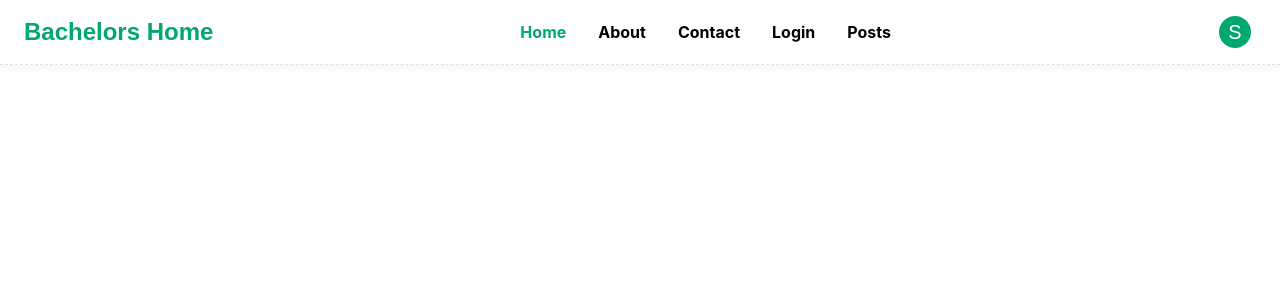
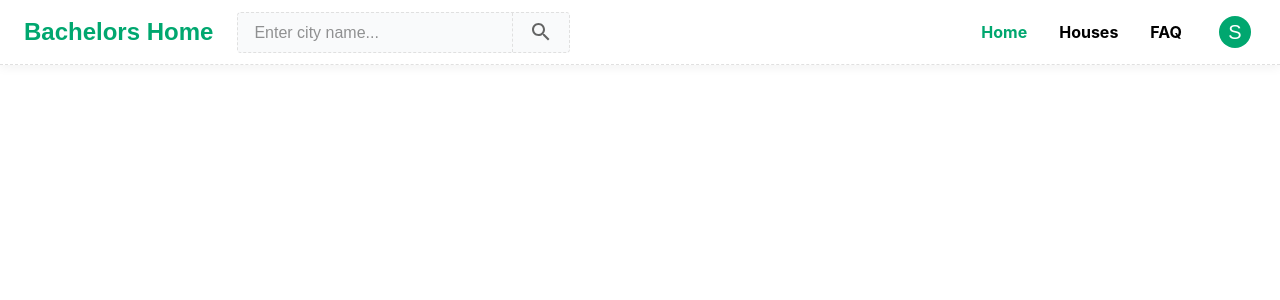
Before and after one commit to Sharif33/Bachelors-Home, a React (Vite) app: page / in a window 1280 px wide. Shown: the top 300 px of the page. Built offline with nearby package versions, Linux system fonts and the light colour scheme.

Commit message:
create searchbar

```diff
--- a/src/components/header/filter-navbar.tsx
+++ /dev/null
@@ -1,76 +0,0 @@
-import { AppBar, Box, Toolbar, Typography } from "@mui/material";
-import { Link, useLocation } from "react-router-dom";
-import AccountMenu from "./account-menu";
-const navItems = [
-  {
-    title: "Home",
-    path: "/",
-  },
-  {
-    title: "About",
-    path: "/about_us",
-  },
-  {
-    title: "Contact",
-    path: "/contact_us",
-  },
-  {
-    title: "Login",
-    path: "/login",
-  },
-  {
-    title: "Posts",
-    path: "/discusion",
-  },
-];
-const FilterNavbar = ({ width }: { width?: number }) => {
-  const { pathname } = useLocation();
-  return (
-    <AppBar
-      position="fixed"
-      sx={{
-        zIndex: (theme) => theme.zIndex.drawer + 1,
-        bgcolor: "transparent",
-        backdropFilter: "blur(20px)",
-        borderBottom: "dashed 1px #e0e0e0",
-        boxShadow: "rgba(0, 0, 0, 0.05) 0px 3px 10px",
-      }}
-    >
-      <Toolbar sx={{ display: "flex", justifyContent: "space-between" }}>
-        <Typography
-          variant="h5"
-          noWrap
-          component="div"
-          width={width}
-          color="#00A76F"
-          fontWeight={700}
-        >
-          Bachelors Home
-        </Typography>
-        <Box>
-          {navItems.map((item) => (
-            <Box
-              component={Link}
-              key={item.title}
-              to={item.path}
-              sx={{
-                color: pathname === item.path ? "#00A76F" : "black",
-                px: 2,
-                fontWeight: "bolder",
-                "&:hover": {
-                  color: "#00A76F",
-                  fontWeight: "bold",
-                },
-              }}
-            >
-              {item.title}
-            </Box>
-          ))}
-        </Box>
-        <AccountMenu />
-      </Toolbar>
-    </AppBar>
-  );
-};
-
-export default FilterNavbar;
--- a/src/components/header/account-menu.tsx
+++ b/src/features/header/account-menu.tsx
@@ -10,7 +10,7 @@ import Menu from "@mui/material/Menu";
 import MenuItem from "@mui/material/MenuItem";
 import { m } from "framer-motion";
 import * as React from "react";
-import { varHover } from "../animate/variants copy";
+import { varHover } from "../../components/animate/variants copy";
 
 export default function AccountMenu() {
   const [anchorEl, setAnchorEl] = React.useState<null | HTMLElement>(null);
--- /dev/null
+++ b/src/features/header/filter-navbar.tsx
@@ -0,0 +1,97 @@
+import { AppBar, Box, Toolbar, Typography } from "@mui/material";
+import Container from "@mui/material/Container";
+import { Link, useLocation } from "react-router-dom";
+import HouseSearch from "../search/house-search";
+import AccountMenu from "./account-menu";
+const navItems = [
+  {
+    title: "Home",
+    path: "/",
+  },
+  {
+    title: "Houses",
+    path: "/discusion",
+  },
+  {
+    title: "FAQ",
+    path: "/faq",
+  },
+];
+const FilterNavbar = ({ width }: { width?: number }) => {
+  const { pathname } = useLocation();
+  return (
+    <AppBar
+      position="fixed"
+      sx={{
+        zIndex: (theme) => theme.zIndex.drawer + 1,
+        bgcolor: "transparent",
+        backdropFilter: "blur(20px)",
+        borderBottom: "dashed 1px #e0e0e0",
+        boxShadow: "rgba(0, 0, 0, 0.05) 0px 3px 10px",
+      }}
+    >
+      <Container maxWidth="xl">
+        <Toolbar
+          disableGutters
+          sx={{
+            display: "flex",
+            justifyContent: "space-between",
+            alignItems: "center",
+          }}
+        >
+          <Box
+            sx={{
+              display: "flex",
+              justifyContent: "space-between",
+              alignItems: "center",
+            }}
+          >
+            <Box component={Link} to="/" width={1}>
+              <Typography
+                variant="h5"
+                noWrap
+                component="div"
+                width={width}
+                color="#00A76F"
+                fontWeight={700}
+              >
+                Bachelors Home
+              </Typography>
+            </Box>
+            <HouseSearch />
+          </Box>
+
+          <Box
+            sx={{
+              display: "flex",
+              justifyContent: "space-between",
+              alignItems: "center",
+            }}
+          >
+            {navItems.map((item) => (
+              <Box
+                component={Link}
+                key={item.title}
+                to={item.path}
+                sx={{
+                  color: pathname === item.path ? "#00A76F" : "black",
+                  px: 2,
+                  fontWeight: "bolder",
+                  "&:hover": {
+                    color: "#00A76F",
+                    fontWeight: "bold",
+                  },
+                }}
+              >
+                {item.title}
+              </Box>
+            ))}
+            <AccountMenu />
+          </Box>
+        </Toolbar>
+      </Container>
+    </AppBar>
+  );
+};
+
+export default FilterNavbar;
--- /dev/null
+++ b/src/features/search/house-search.tsx
@@ -0,0 +1,108 @@
+import SearchIcon from "@mui/icons-material/Search";
+import Box from "@mui/material/Box";
+import InputBase from "@mui/material/InputBase";
+import { styled } from "@mui/material/styles";
+import { useState } from "react";
+import { HOUSES, IHouses } from "../faker/fake-post";
+
+const Search = styled("div")(({ theme }) => ({
+  position: "relative",
+  borderRadius: theme.shape.borderRadius,
+  border: "dashed 1px #e0e0e0",
+  "&:hover": {
+    border: "dashed 1px #00A76F",
+  },
+  backgroundColor: "#F9FAFB",
+  color: "black",
+  marginRight: theme.spacing(2),
+  marginLeft: 0,
+  width: "100%",
+  display: "flex",
+  justifyContent: "space-between",
+  [theme.breakpoints.up("sm")]: {
+    marginLeft: theme.spacing(3),
+    width: "auto",
+  },
+}));
+
+const SearchIconWrapper = styled("div")(({ theme }) => ({
+  padding: theme.spacing(0, 2),
+  borderLeft: "dashed 1px #e0e0e0",
+  "&:hover": {
+    borderLeft: "dashed 1px #00A76F",
+  },
+  height: "100%",
+  position: "absolute",
+  right: 0,
+  display: "flex",
+  alignItems: "center",
+  justifyContent: "center",
+
+  cursor: "pointer",
+}));
+
+const StyledInputBase = styled(InputBase)(({ theme }) => ({
+  color: "inherit",
+  "& .MuiInputBase-input": {
+    padding: theme.spacing(1, 1, 1, 0),
+    paddingRight: `calc(1em + ${theme.spacing(4)})`,
+    paddingLeft: `calc(1em + ${theme.spacing(0)})`,
+    transition: theme.transitions.create("width"),
+    width: "100%",
+    [theme.breakpoints.up("md")]: {
+      width: "30ch",
+    },
+  },
+}));
+
+export default function HouseSearch() {
+  const [search, setSearch] = useState("");
+  const [filteredHouses, setFilteredHouses] = useState<IHouses[]>([]);
+
+  const handleSearch = (e: React.ChangeEvent<HTMLInputElement>) => {
+    setSearch(e.target.value);
+  };
+
+  const handleEnter = (e: React.KeyboardEvent<HTMLInputElement>) => {
+    if (e.key === "Enter") {
+      if (search.length === 0) return;
+      searchHouses();
+    }
+  };
+
+  const handleClickSearch = () => {
+    if (search.length === 0) return;
+    searchHouses();
+  };
+
+  const searchHouses = () => {
+    setFilteredHouses(
+      HOUSES.filter((house) =>
+        house.location.district.toLowerCase().includes(search.toLowerCase())
+      )
+    );
+  };
+
+  return (
+    <Box>
+      <Search>
+        <StyledInputBase
+          placeholder="Enter city name..."
+          inputProps={{ "aria-label": "search" }}
+          onChange={handleSearch}
+          onKeyDown={handleEnter}
+        />
+        <SearchIconWrapper onClick={handleClickSearch}>
+          <SearchIcon
+            sx={{
+              color:
+                search.length === 0
+                  ? (theme) => theme.palette.text.secondary
+                  : "primary.main",
+            }}
+          />
+        </SearchIconWrapper>
+      </Search>
+    </Box>
+  );
+}
--- a/src/layouts/sidebar/filter-sidebar.layout.tsx
+++ b/src/layouts/sidebar/filter-sidebar.layout.tsx
@@ -4,7 +4,7 @@ import Box from "@mui/material/Box";
 import Container from "@mui/material/Container";
 import Toolbar from "@mui/material/Toolbar";
 import { Outlet } from "react-router-dom";
-import FilterNavbar from "../../components/header/filter-navbar";
+import FilterNavbar from "../../features/header/filter-navbar";
 const drawerWidth = 300;
 
 export default function FilterSidebar() {
@@ -18,7 +18,7 @@ export default function FilterSidebar() {
       }}
     >
       <CssBaseline />
-      <FilterNavbar width={drawerWidth} />
+      <FilterNavbar />
       {/* <Box
         sx={{
           minWidth: `${drawerWidth}px`,
--- a/src/pages/home/home-page.tsx
+++ b/src/pages/home/home-page.tsx
@@ -1,6 +1,6 @@
 import { Outlet } from "react-router-dom";
 // import NavBar from "../../components/header/navbar-component";
-import FilterNavbar from "../../components/header/filter-navbar";
+import FilterNavbar from "../../features/header/filter-navbar";
 import useTitles from "../../hooks/use-titles.hook";
 
 const Home = () => {
```
Also changed, not shown: src/features/header/navbar-component.tsx (renamed from src/components/header/navbar-component.tsx).
